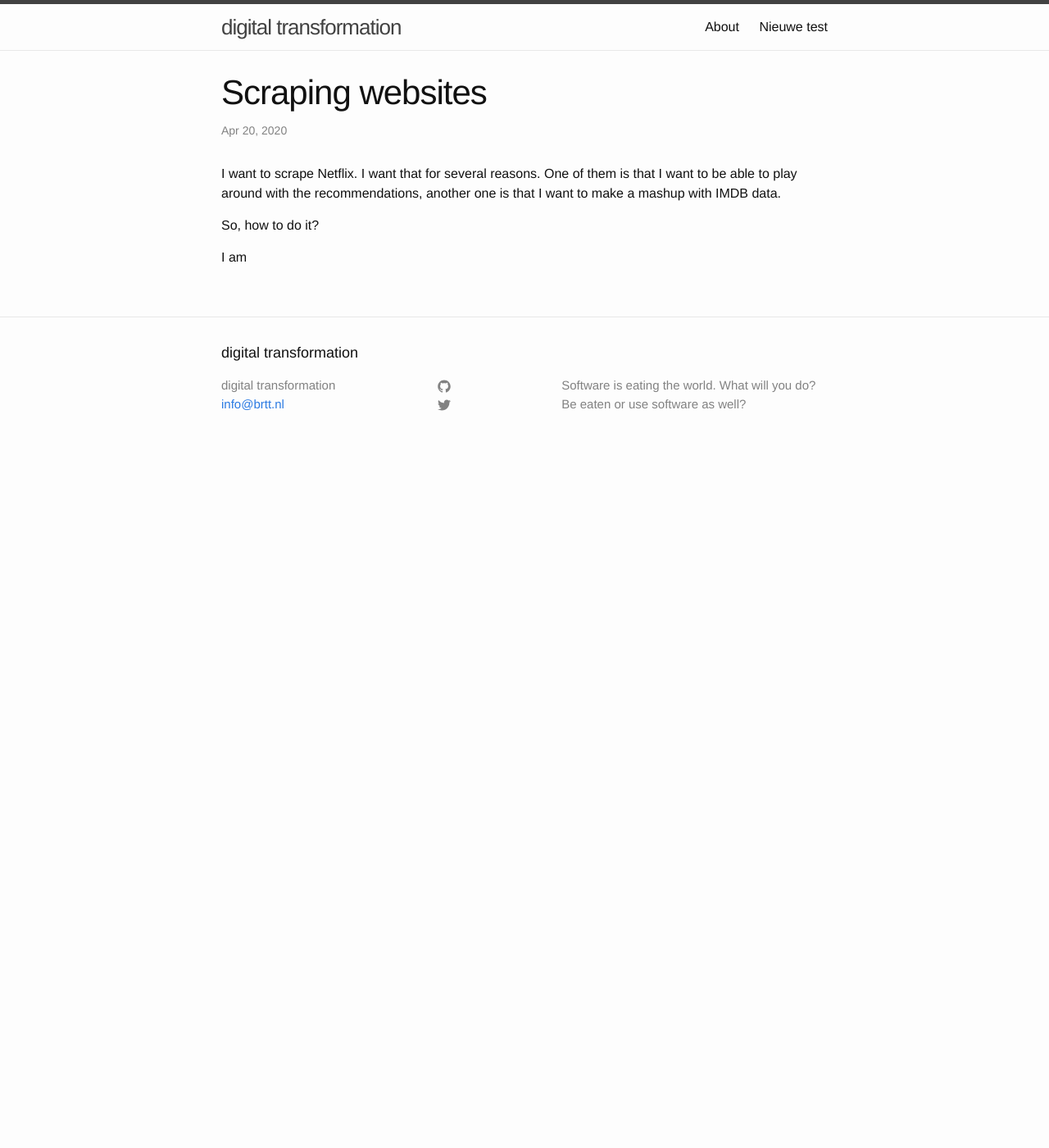
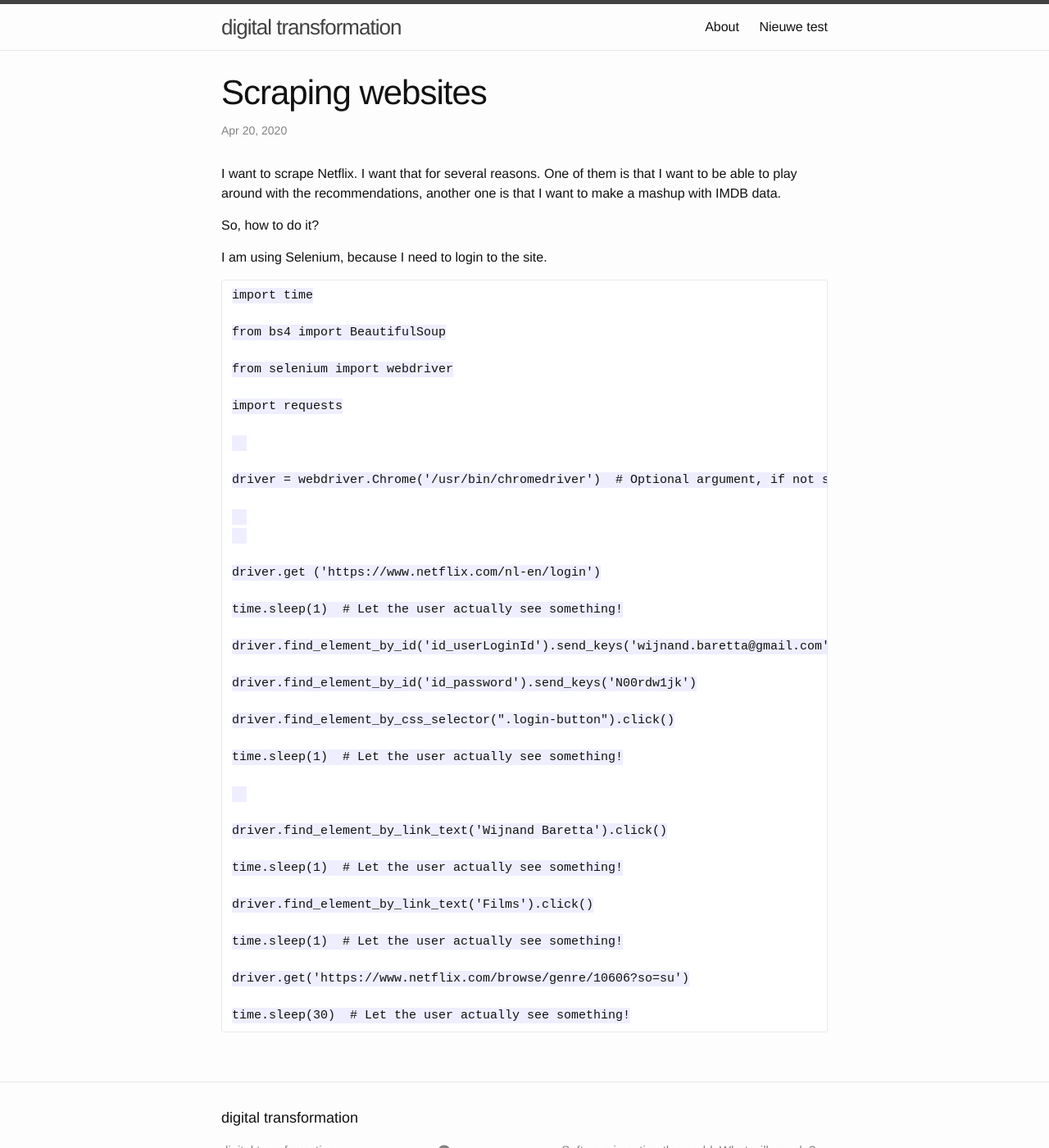
Before and after one commit to wijnandb/wijnandb.github.io, a Jekyll site: the page built from _posts/2020-4-20-scraping-websites.md, in a window 1280 px wide and 1400 px high. Shown: the whole window at 82% size. Built offline with Jekyll 4.4.1, drawn with Linux system fonts in a browser that asks for light colours; our own code applies the rules of GitHub Pages for plain Markdown files.

Commit message:
_posts/2020-4-20-scraping-websites.md updated from https://stackedit.io/

```diff
--- a/_posts/2020-4-20-scraping-websites.md
+++ b/_posts/2020-4-20-scraping-websites.md
@@ -9,7 +9,49 @@
 
 So, how to do it?
 
-I am
+I am using Selenium, because I need to login to the site.
+
+    import time
+
+    from bs4 import BeautifulSoup
+
+    from selenium import webdriver
+
+    import requests
+
+
+
+    driver = webdriver.Chrome('/usr/bin/chromedriver')  # Optional argument, if not specified will search path.
+
+
+
+
+    driver.get ('https://www.netflix.com/nl-en/login')
+
+    time.sleep(1)  # Let the user actually see something!
+
+    driver.find_element_by_id('id_userLoginId').send_keys('wijnand.baretta@gmail.com')
+
+    driver.find_element_by_id('id_password').send_keys('N00rdw1jk')
+
+    driver.find_element_by_css_selector(".login-button").click()
+
+    time.sleep(1)  # Let the user actually see something!
+
+
+
+    driver.find_element_by_link_text('Wijnand Baretta').click()
+
+    time.sleep(1)  # Let the user actually see something!
+
+    driver.find_element_by_link_text('Films').click()
+
+    time.sleep(1)  # Let the user actually see something!
+
+    driver.get('https://www.netflix.com/browse/genre/10606?so=su')
+
+    time.sleep(30)  # Let the user actually see something!
+
 <!--stackedit_data:
-eyJoaXN0b3J5IjpbLTE0MTkxNjkyMjZdfQ==
+eyJoaXN0b3J5IjpbLTE0NjQwODM2ODddfQ==
 -->
```
